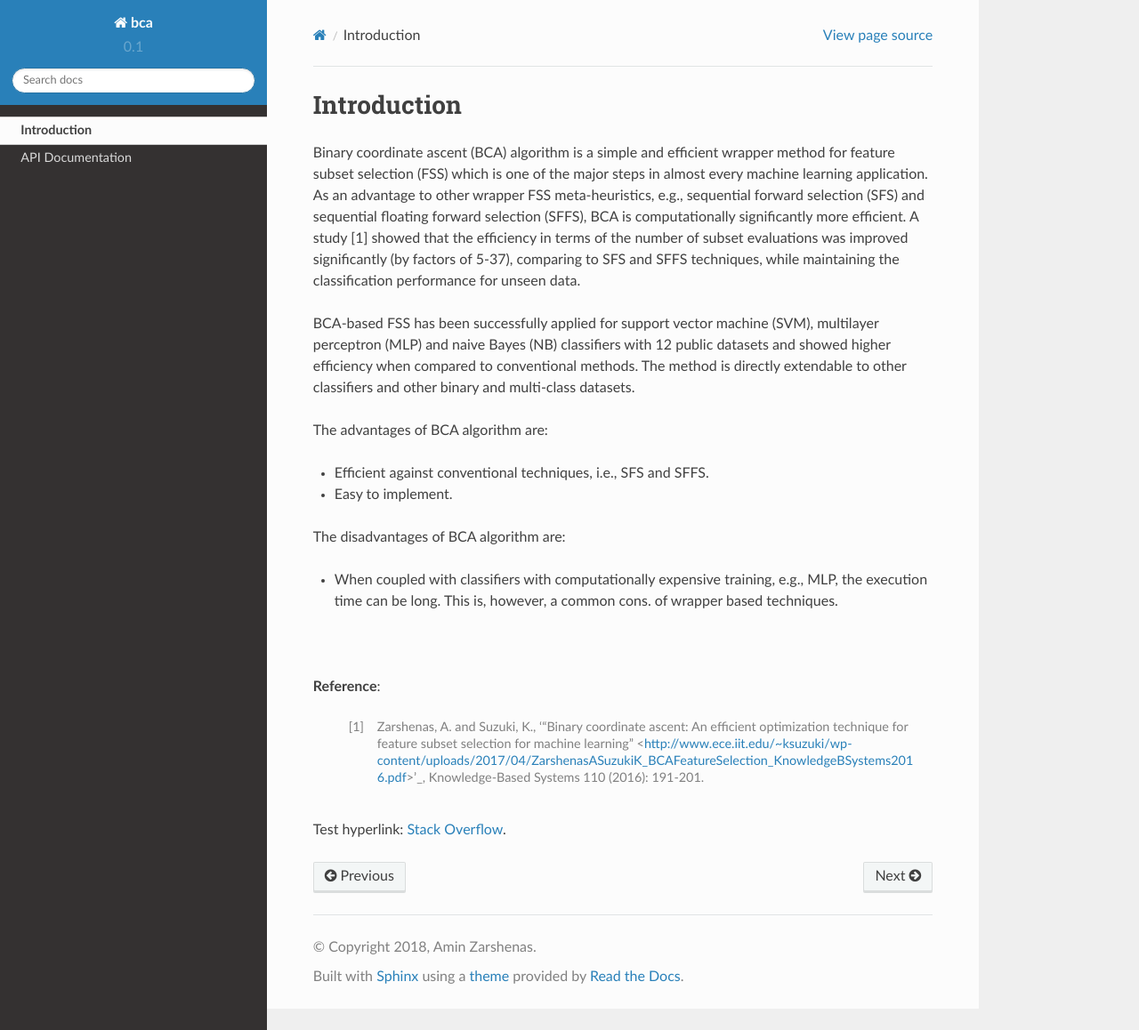
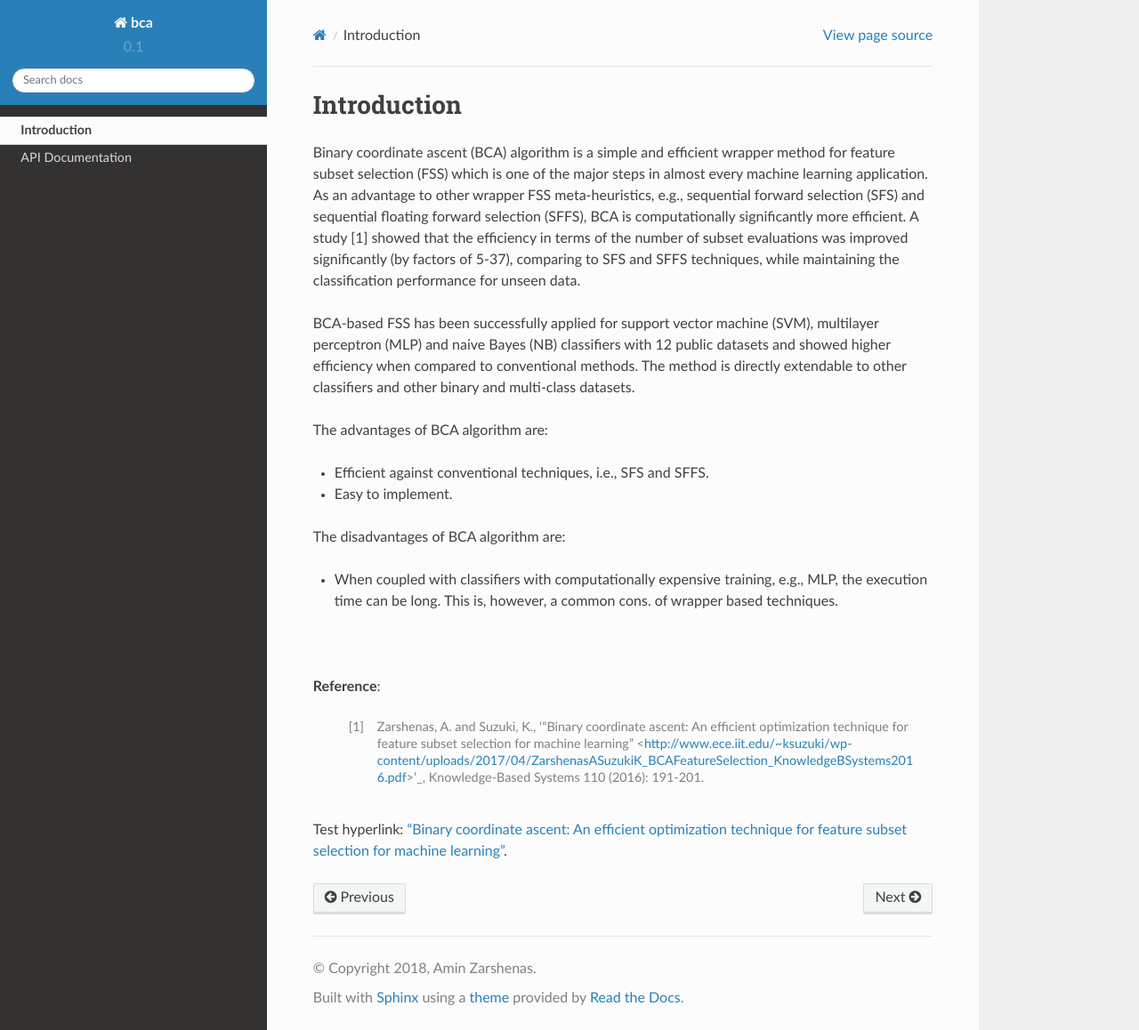
Before and after one commit to aminzarshenas/bca, a Sphinx documentation site: the page built from doc/intro.rst, in a window 1280 px wide and 1158 px high. Shown: the whole window at 89% size. Built offline with Sphinx 7.4.7 and the Read the Docs theme 2.0.0, drawn with Linux system fonts in a browser that asks for light colours; formulas are drawn with MathJax 3; pages that are not in the unit, such as notebooks, are missing from menus.

Commit message:
Update intro.rst

```diff
--- a/doc/intro.rst
+++ b/doc/intro.rst
@@ -21,4 +21,4 @@ The disadvantages of BCA algorithm are:
 
   .. [1] Zarshenas, A. and Suzuki, K., '"Binary coordinate ascent: An efficient optimization technique for feature subset selection for machine learning" <http://www.ece.iit.edu/~ksuzuki/wp-content/uploads/2017/04/ZarshenasASuzukiK_BCAFeatureSelection_KnowledgeBSystems2016.pdf>'_, Knowledge-Based Systems 110 (2016): 191-201.
 
-Test hyperlink: `Stack Overflow <http://stackoverflow.com/>`_.
+Test hyperlink: `"Binary coordinate ascent: An efficient optimization technique for feature subset selection for machine learning" <http://www.ece.iit.edu/~ksuzuki/wp-content/uploads/2017/04/ZarshenasASuzukiK_BCAFeatureSelection_KnowledgeBSystems2016.pdf>`_.
```
